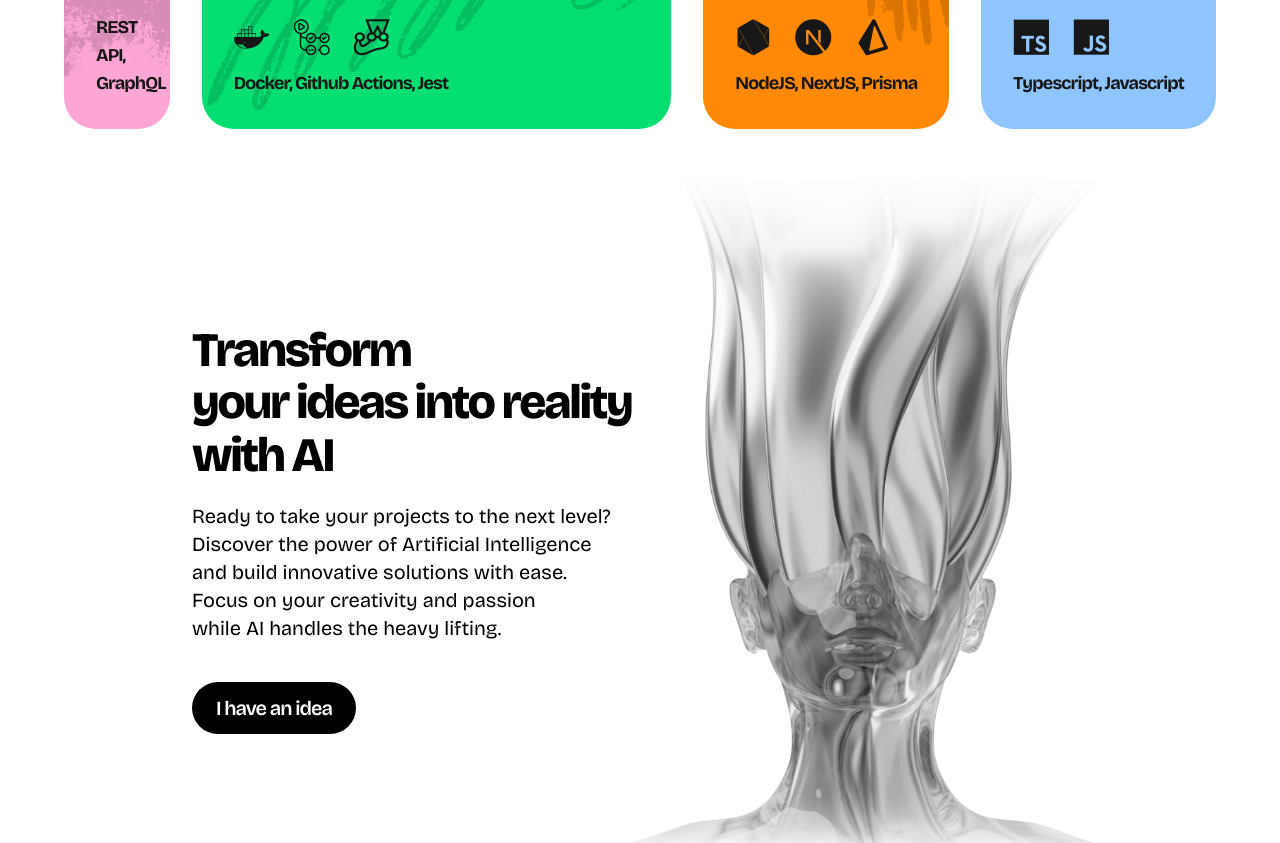
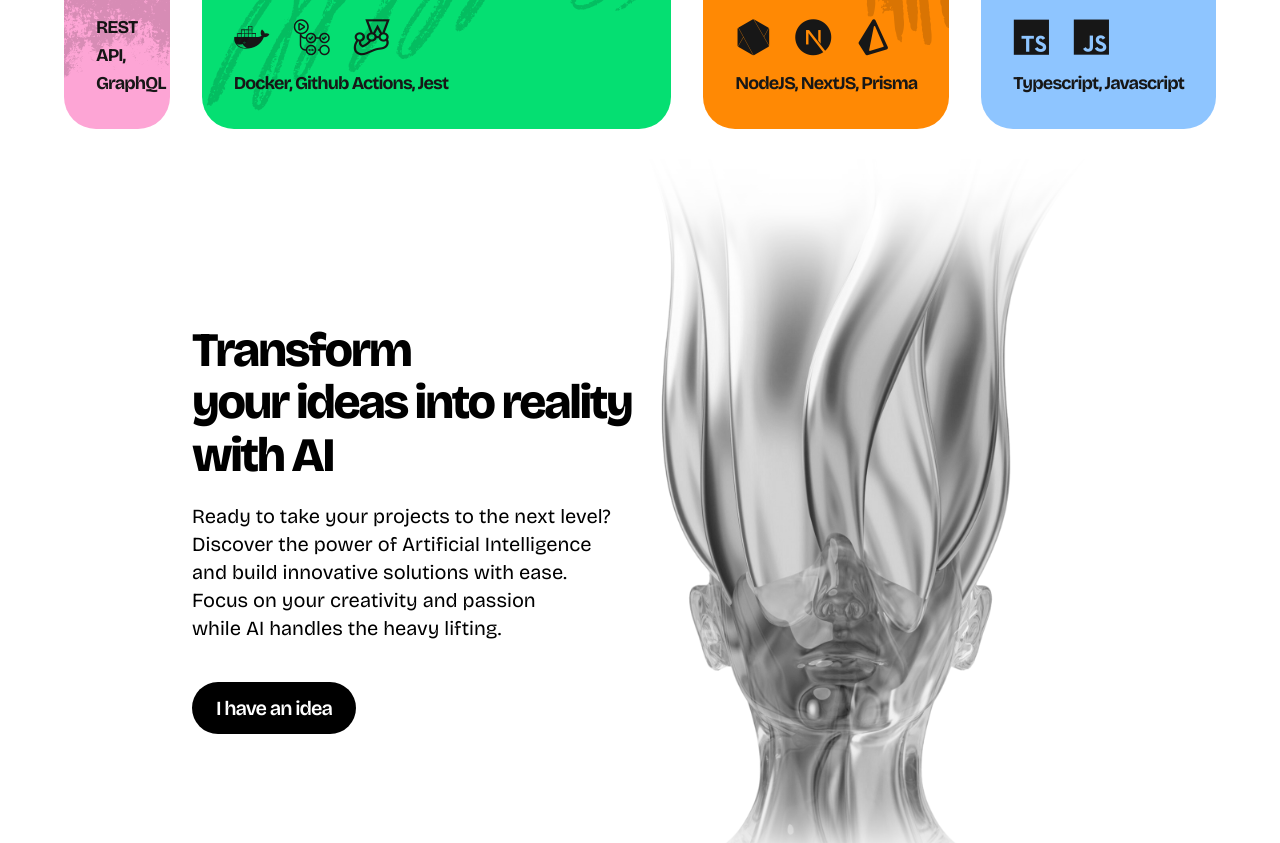
Before and after one commit to gensjaak/gensjaak.github.io, a Next.js app: page / in a window 1280 px wide. Shown: the part 10180-11023 px from the top of the page. Built offline with nearby package versions, Linux system fonts and the light colour scheme; some icons are missing; a web font is replaced by a local one.

Commit message:
style(globals.css): adjust background-size to use contain instead of percentage

```diff
--- a/app/globals.css
+++ b/app/globals.css
@@ -331,7 +331,7 @@ body {
   background-repeat: no-repeat;
   background-image: url("/images/with-ai.png");
   background-position: center right 20%;
-  background-size: 40%;
+  background-size: contain;
 
   &:before {
     content: "";
```
